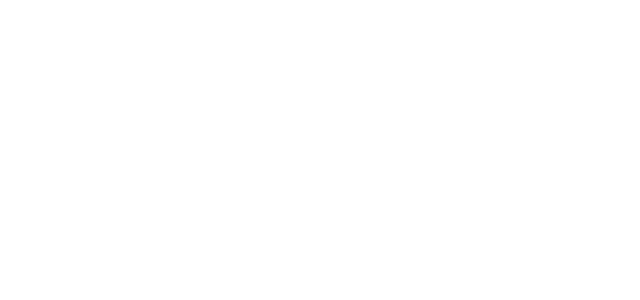
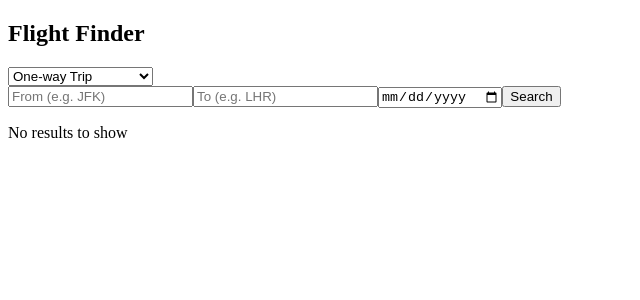
Before and after one commit to par2hibATU/GlobeTrek_FinalProject, a React (Create React App) app in the folder client/: page /flight in a window 1280 px wide. Before the commit this address had no page. Shown: the top 300 px of the page, without its empty margins (0-640 px from the left). Built offline with nearby package versions, Linux system fonts and the light colour scheme.

Commit message:
Frontend code is completed for Flight api

```diff
--- a/client/src/App.js
+++ b/client/src/App.js
@@ -9,6 +9,7 @@
 import Login from "./pages/login/Login";
 import ProfileDashboard from "./pages/profile/ProfileDashboard";
 import Register from "./pages/register/Register";
+import Flight from "./pages/flight/Flight";
 
 
 function App() {
@@ -24,7 +25,7 @@
       <Route path="/weather" element = {<Weather />} />
       <Route path="/login" element={<Login/>} />
       <Route path="/register" element={<Register/>} />
-
+      <Route path="/flight" element={<Flight/>} />
       <Route path="/profile" element={<ProfileDashboard />} />
     </Routes>
     </BrowserRouter>
--- a/client/src/pages/flight/Flight.jsx
+++ b/client/src/pages/flight/Flight.jsx
@@ -122,6 +122,20 @@
 
         {errorMsg && <p className="error">{errorMsg}</p>}
       </div>
+
+      <div className="resultsBox">
+        {resuts.length > 0 ? (
+            results.map((item, idx) => (
+                <div key={idx} className="resultCard">
+                    <pre>{JSON.stringify(item, null, 2)}</pre>
+                </div>
+            ))
+        ): (
+            !loading && <p className="noResults">No results to show</p>
+        )}
+      </div>
     </div>
   );
 };
+
+export default Flight;
```
